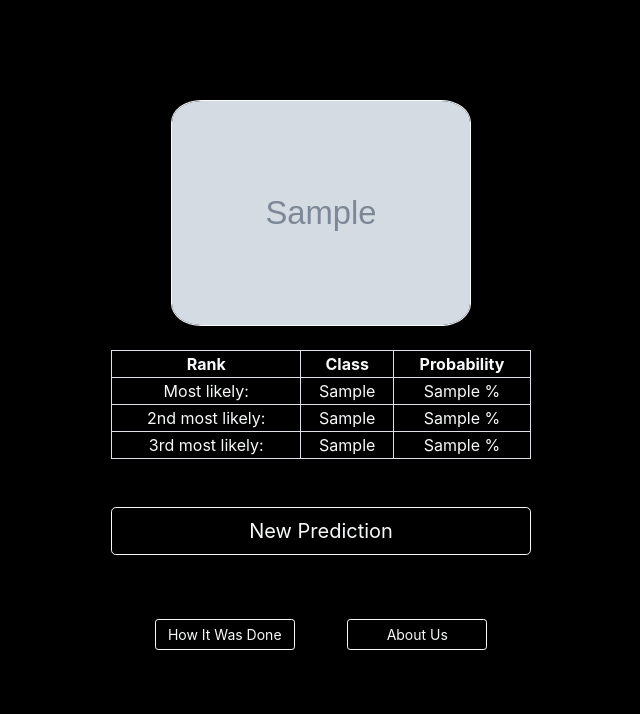
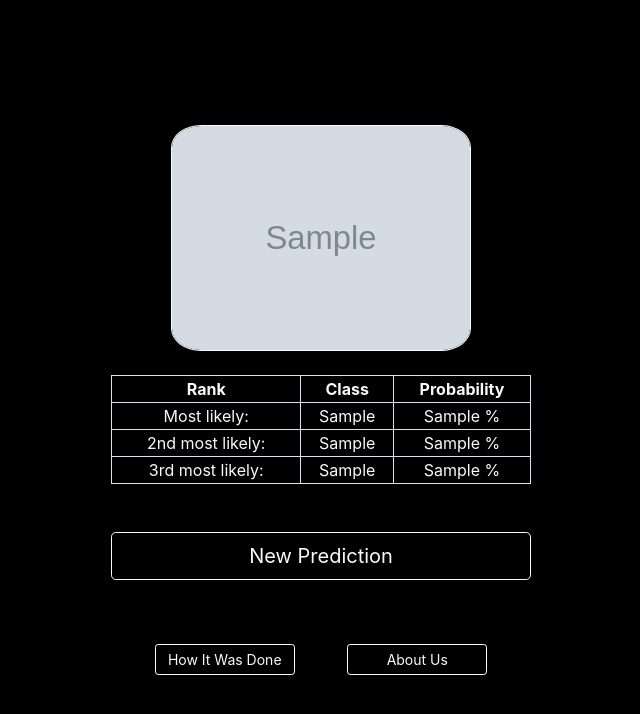
Before and after one commit to roxxuz/blue-ml-predict, a Flask app: template templates/predict.html in a window 1280 px wide. Shown: the top 714 px of the page, without its empty margins (319-959 px from the left). Run offline with Flask 2, Linux system fonts and the light colour scheme; the template is opened without the code that fills it: most values are stand-ins (such as "Sample title", 1, 10 or a date in 2020); grey boxes marked "Sample" are stand-in pictures.

Commit message:
Css update

```diff
--- a/static/stylesheets/style.css
+++ b/static/stylesheets/style.css
@@ -2,6 +2,7 @@ body{
   /*background-image: url("../space2.jpg");
   background-size: 100%;*/
   background-color:rgb(0, 0, 0);
+  overflow:auto;
 }
 
 img {
@@ -12,7 +13,7 @@ img {
   position: absolute;
   margin: auto;
   width: 700px;
-  height: 650px;
+  height: 550px;
   text-align: center;
   top: 0;
   bottom: 0;
@@ -28,7 +29,7 @@ img {
   position: absolute;
   margin: auto;
   width: 700px;
-  height: 600px;
+  height: 550px;
   text-align: center;
   top: 0;
   bottom: 0;
@@ -61,7 +62,7 @@ img {
 
 #done-logo{
   align-content: center;
-  width: 300px;
+  width: 600px;
 }
 
 #done-images{
```
